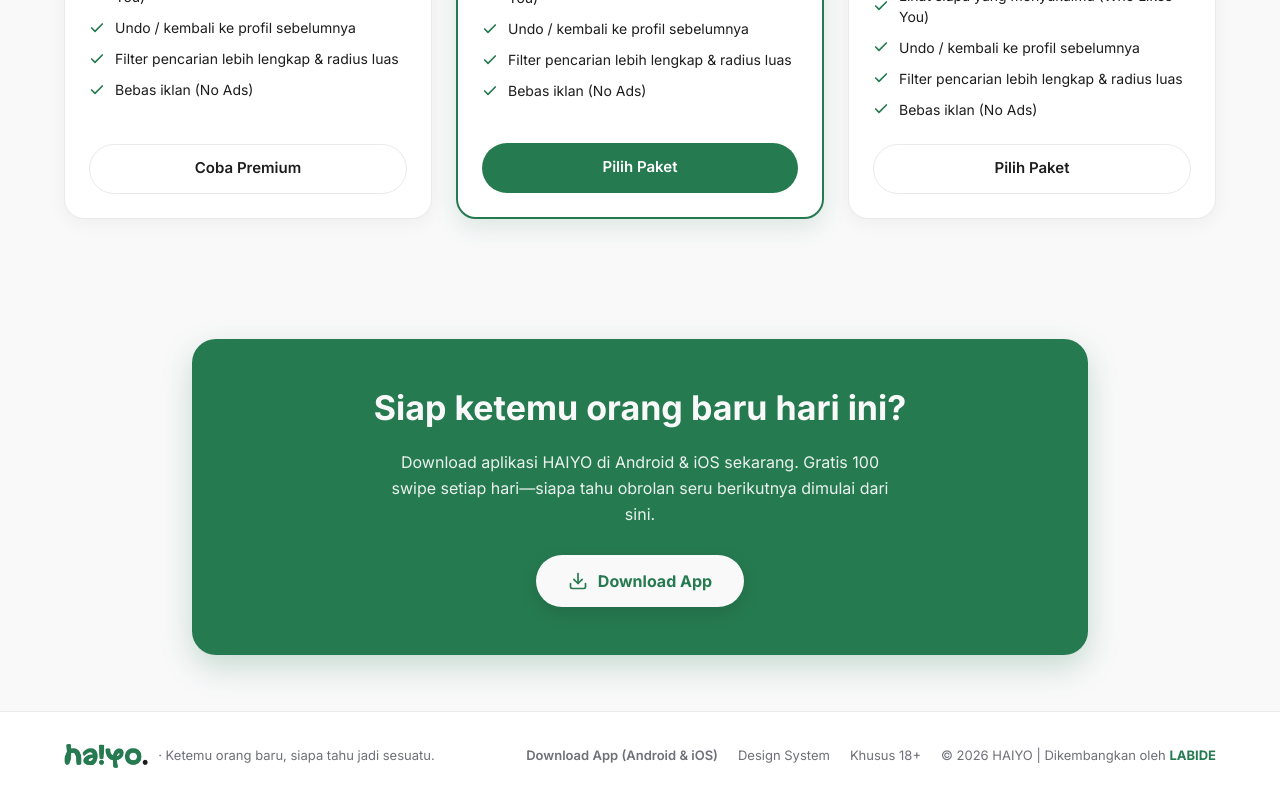
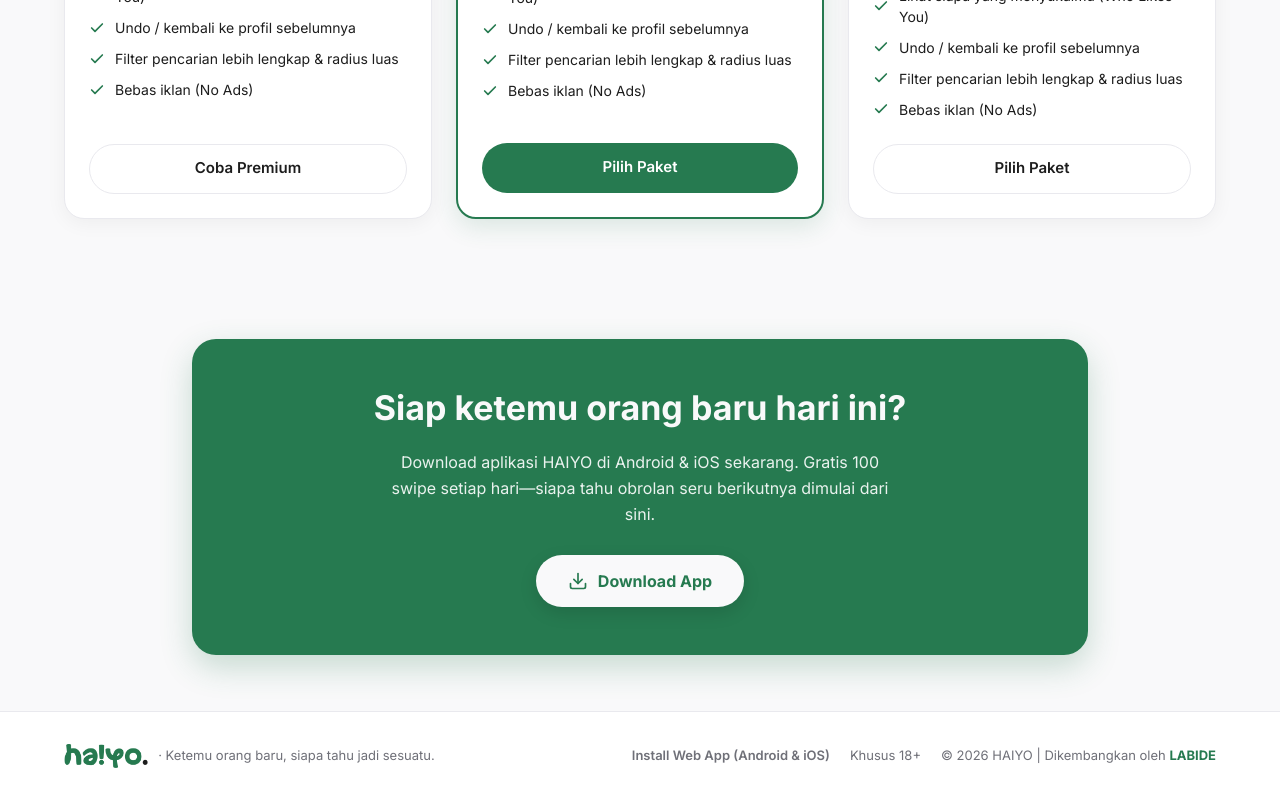
Before and after one commit to mediabelokiri-cpu/haiyo, a Next.js app: page / in a window 1280 px wide. Shown: the part 2881-3681 px from the top of the page. Built offline with nearby package versions, Linux system fonts and the light colour scheme; no server answers; the database is empty.

Commit message:
chore: clean footer link and trigger production build

```diff
--- a/app/page.tsx
+++ b/app/page.tsx
@@ -810,10 +810,7 @@
           </div>
           <div className="flex flex-wrap items-center justify-center gap-5">
             <Link href="/download" className="hover:text-[#267a50] font-semibold">
-              Download App (Android & iOS)
-            </Link>
-            <Link href="/design-system" className="hover:text-[#267a50]">
-              Design System
+              Install Web App (Android & iOS)
             </Link>
             <span>Khusus 18+</span>
             <span>
--- a/app/payment/status/page.tsx
+++ b/app/payment/status/page.tsx
@@ -13,7 +13,6 @@
   Crown,
   QrCode,
   Wallet,
-  Zap,
 } from "lucide-react";
 import { AppShell, Badge, Button, useToast } from "@/components/ui";
 import {
```
